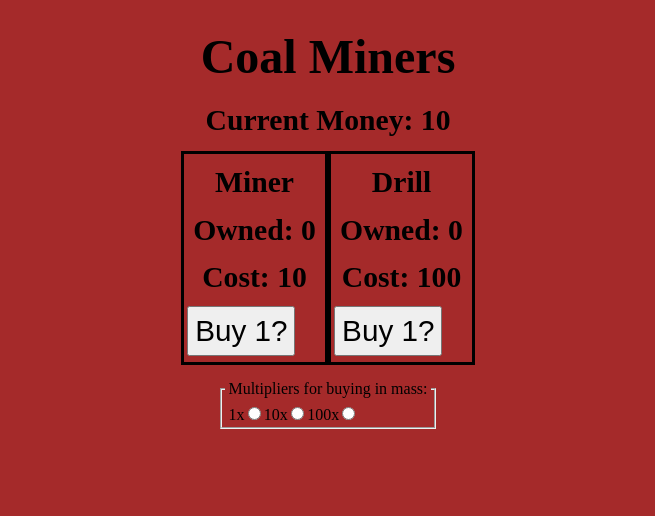
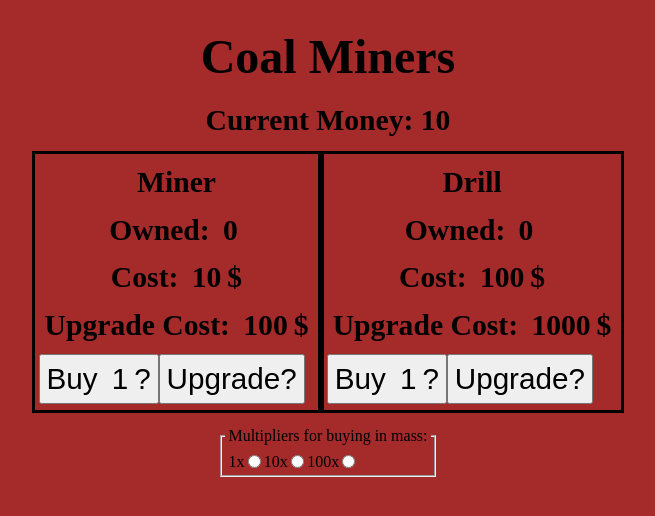
Before and after one commit to collerhatguy/coal-miner-fixed, a React (Create React App) app: page / in a window 1280 px wide. Shown: the top 516 px of the page, without its empty margins (312-967 px from the left). Built offline with nearby package versions, Linux system fonts and the light colour scheme.

Commit message:
looks good

```diff
--- a/src/components/Worker.js
+++ b/src/components/Worker.js
@@ -17,28 +17,19 @@ export default function Worker({worker, money, setMoney, multiplier}) {
     useEffect(() => {
         setInterval(() => miningWorker(worker), 10000)
     })
-    const upgradeWorkerSpeed = (worker) => {
-        // check if we have enough money
-        if (!(money >= worker.speedUpgradeCost)) return;
-        // subtract cost from money
-        setMoney(money - worker.speedUpgradeCost);
-        // apply upgrade based on built in rate
-        worker.speed = worker.speed - worker.speedUpgradeRate;
-        // increase cost of upgrade
-        worker.speedUpgradeCost += worker.speedUpgradeCost;
-        // save our current speed
-        localStorage.setItem(worker.CURRENT_SPEED_LOCAL_STORAGE_KEY, JSON.stringify(worker.speed));
-        // check if we have hit the upgrade limit
-        if (!(worker.speed - worker.speedUpgradeRate <= 0)) return;
-        // if we have than save that
-        localStorage.setItem(worker.UPGRADE_CAP_LOCAL_STORAGE_KEY, JSON.stringify(true))
+    const upgradeWorker = (worker) => {
+        if (worker.productionRateUpgradeCost < money) return;
+        worker.setProductionRate(worker.productionRate + 1);
+        worker.setProductionRateUpgradeCost(worker.productionRateUpgradeCost * 2);
     };
     return (
         <div className="worker">
             <h2>{worker.name}</h2>
-            <h2>Owned: {worker.owned}</h2>
-            <h2>Cost: {worker.cost * multiplier}</h2>
-            <button onClick={() => buyWorker(worker)}>Buy {multiplier}?</button>
+            <h2>Owned: <span>{worker.owned}</span></h2>
+            <h2>Cost: <span>{worker.cost * multiplier}</span>$</h2>
+            <h2>Upgrade Cost: <span>{worker.productionRateUpgradeCost}</span>$</h2>
+            <button onClick={() => buyWorker(worker)}>Buy <span>{multiplier}</span>?</button>
+            <button onClick={() => upgradeWorker(worker)}>Upgrade?</button>
         </div>
     )
 }
```
Also changed, not shown: 1 other file (tests, documents, lock files or other folders).
